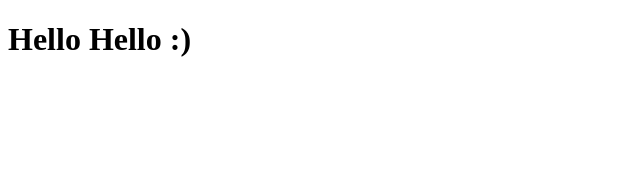
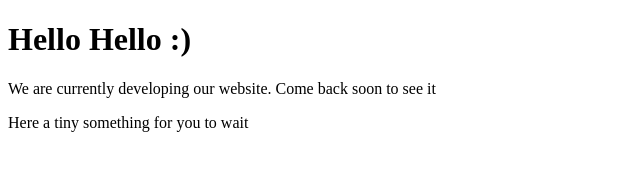
Before and after one commit to BlumeWebcrea/blumewebcrea.github.io, a plain HTML site: page index.html in a window 1280 px wide. Shown: the whole page, without its empty margins (0-640 px from the left). Drawn offline with Linux system fonts and the light colour scheme.

Commit message:
Update index.html

```diff
--- a/index.html
+++ b/index.html
@@ -6,5 +6,8 @@
    </head>
    <body>
        <h1>Hello Hello :)</h1>
+      <p>We are currently developing our website. Come back soon to see it</p>
+      <p>Here a tiny something for you to wait</p>
+      <img src="
    </body>
 </html>
```
